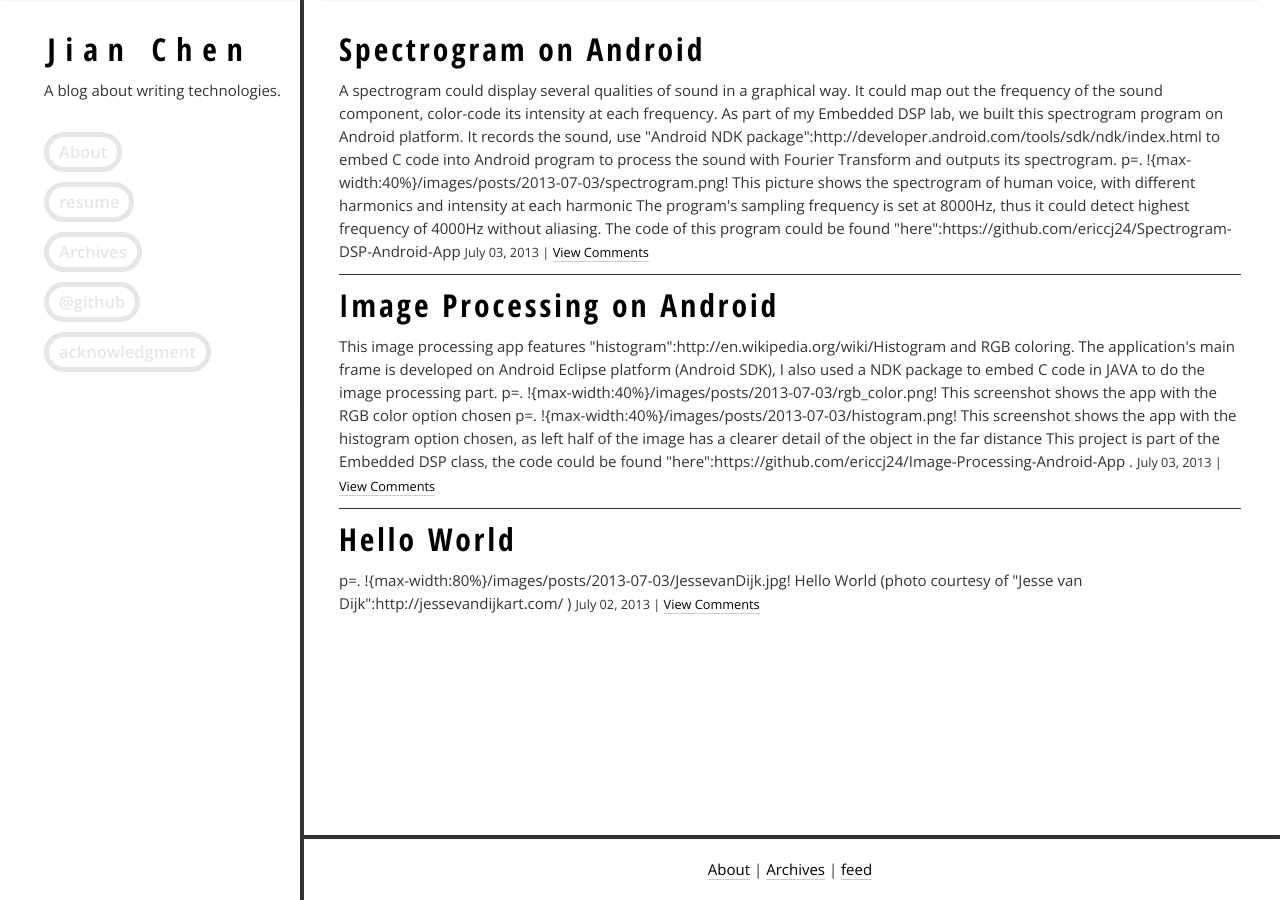
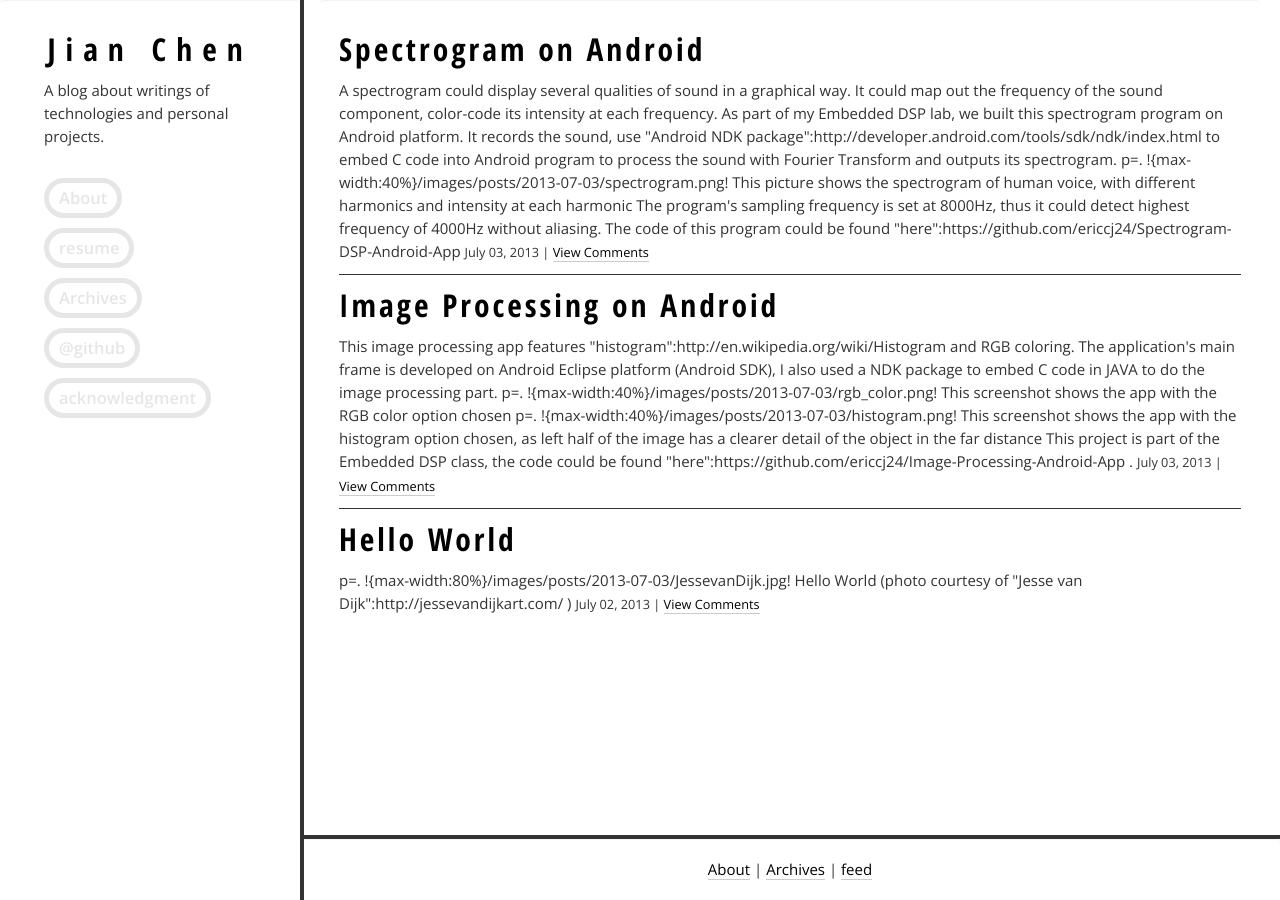
Before and after one commit to ericcj24/ericcj24.github.com, a Jekyll site: the page built from index.html, in a window 1280 px wide. Built offline with Jekyll 4.4.1, drawn with Linux system fonts in a browser that asks for light colours; nearby versions of some CDN libraries; the list of posts is cut into pages by our own code.

Commit message:
with image

```diff
--- a/_layouts/default.html
+++ b/_layouts/default.html
@@ -22,7 +22,7 @@
             <a href="http://ericcj24.github.io/">Jian Chen</a><!-- {{ site.production_url }} -->
           </h2>
 
-          <p>A blog about writing technologies.</p>
+          <p>A blog about writings of technologies and personal projects.</p>
 
           <ul id="navigation" class="clearfix">
             <li class='about'><a href='/about/'>About</a></li>
```
